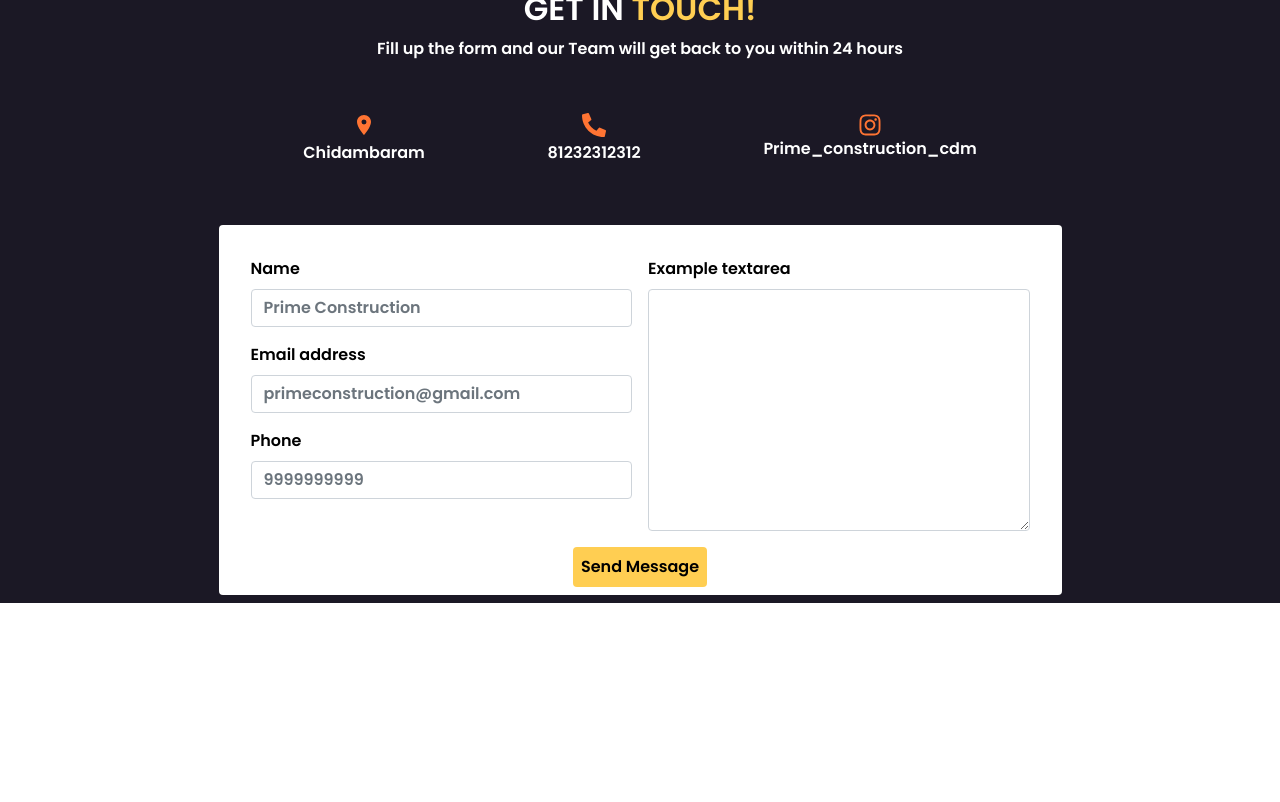
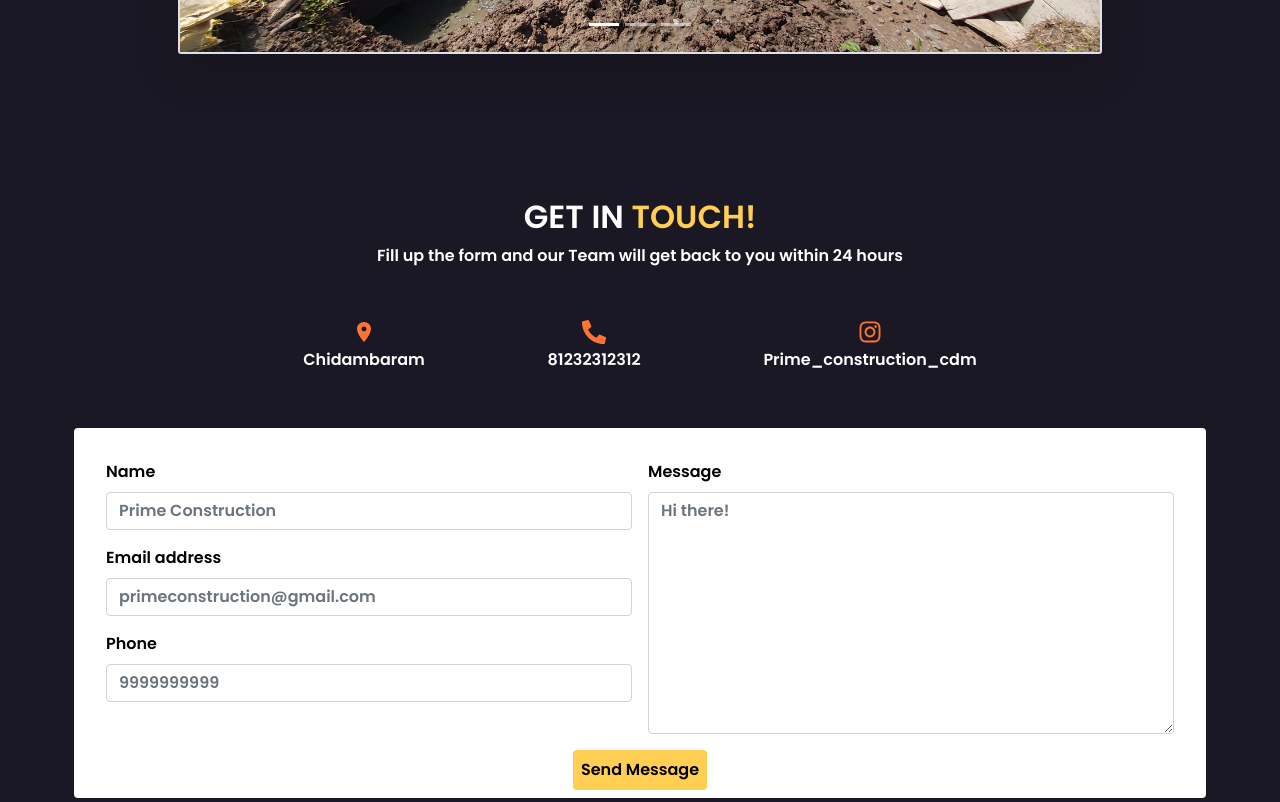
Before and after one commit to LUCIFER-dev-king/primeconstruction, a React (Create React App) app: page / in a window 1280 px wide. Shown: the part 2180-2982 px from the top of the page. Before the commit the page ends 2783 px from the top, so only its background shows below. Built offline with nearby package versions, Linux system fonts and the light colour scheme.

Commit message:
fixed contact form and bug fixes

```diff
--- a/package.json
+++ b/package.json
@@ -3,6 +3,7 @@
   "version": "0.1.0",
   "private": true,
   "dependencies": {
+    "@formspree/react": "^2.2.4",
     "@testing-library/jest-dom": "^5.15.1",
     "@testing-library/react": "^11.2.7",
     "@testing-library/user-event": "^12.8.3",
--- a/src/App.css
+++ b/src/App.css
@@ -110,6 +110,9 @@
 }
 
 @media (min-width: 1200px) {
+  .banner {
+    height: 100vh;
+  }
 }
 
 /* Landscape tablets and medium desktops */
@@ -187,6 +190,7 @@
 
   .contact-links {
     display: block;
+    padding: 0;
   }
   .contact-form {
     display: block;
--- a/src/components/Compare.js
+++ b/src/components/Compare.js
@@ -5,7 +5,7 @@ import img2 from "../assets/renovate1/2.jpg";
 
 const Compare = () => {
   return (
-    <div className='container p-md-5 '>
+    <div className='container p-md-5 mt-3 mt-md-0'>
       <div
         id='carouselExampleDark'
         className='carousel slide rounded-1 border border-2 shadow-lg ms-md-5 me-md-5 mb-md-5 mt-md-2'
--- a/src/components/Coursel.js
+++ b/src/components/Coursel.js
@@ -3,7 +3,7 @@ import checkdam1 from "../assets/checkdam/checkdam 1.jpg";
 import checkdam2 from "../assets/checkdam/checkdam 2.jpg";
 const Coursel = () => {
   return (
-    <div className='container p-lg-5 p-md-3 p-sm-1'>
+    <div className='container p-lg-5 p-md-3 p-sm-1 mt-3 mt-md-0'>
       <div
         id='carouselExampleDark'
         className='carousel slide rounded-1 border border-2 shadow-lg ms-xl-5 me-xl-5 mb-xl-5 mt-xl-2'
--- a/src/components/banner.js
+++ b/src/components/banner.js
@@ -4,7 +4,7 @@ import img from "../assets/logo.jpg";
 import { MdMenu } from "react-icons/md";
 const Banner = () => {
   return (
-    <div className='p-2'>
+    <div className='banner p-2'>
       <nav className='navbar navbar-expand-lg navbar-dark'>
         <div className='container'>
           <a className='navbar-brand fs-4' href='#banner'>
--- a/src/components/contact.js
+++ b/src/components/contact.js
@@ -1,10 +1,16 @@
 import React from "react";
 import { FaPhoneAlt, FaInstagram } from "react-icons/fa";
 import { MdLocationOn } from "react-icons/md";
+import { useForm, ValidationError } from "@formspree/react";
+
 // #1B1825
 // #1B2259
 // blue 234AE2
 const Contact = () => {
+  const [state, handleSubmit] = useForm("mnqwqqlv");
+  if (state.succeeded) {
+    console.log("Thanks for joining!");
+  }
   return (
     <div
       id='contact'
@@ -48,62 +54,80 @@ const Contact = () => {
           >
             <div className='d-flex p-1 flex-column justify-content-center align-items-center contact-link-icon'>
               <FaInstagram style={{ fontSize: "1.5rem", color: "#FF7433" }} />
-              <p>Prime_construction_cdm</p>
+              <p className='mt-1'>Prime_construction_cdm</p>
             </div>
           </a>
         </div>
       </div>
-      <div className='container p-2' style={{ fontSize: "1rem" }}>
-        <div className='mx-auto rounded-2 bg-white w-75 text-black pb-2'>
+      <div className='container p-1' style={{ fontSize: "1rem" }}>
+        <form onSubmit={handleSubmit}>
+          <div className='mx-auto rounded-2 bg-white w-100 w-md-75 text-black pb-2'>
             <div className='d-lg-flex justify-content-around py-4 px-md-4 contact-form'>
               <div className='d-md-flex flex-column w-100 p-2 contact-form'>
                 <div className='mb-3'>
-                <label for='exampleFormControlInput1' className='form-label'>
+                  <label htmlFor='name' className='form-label'>
                     Name
                   </label>
                   <input
                     type='text'
-                  className='form-control'
-                  id='exampleFormControlInput1'
+                    className='form-control text-muted'
+                    id='name'
+                    name='name'
                     placeholder='Prime Construction'
                   />
                 </div>
                 <div className='mb-3'>
-                <label for='exampleFormControlInput1' className='form-label'>
+                  <label htmlFor='email' className='form-label'>
                     Email address
                   </label>
                   <input
                     type='email'
-                  className='form-control'
-                  id='exampleFormControlInput1'
+                    className='form-control text-muted'
+                    id='email'
+                    name='email'
                     placeholder='primeconstruction@gmail.com'
+                  />
+                  <ValidationError
+                    prefix='Email'
+                    field='email'
+                    errors={state.errors}
                   />
                 </div>
                 <div className='mb-3'>
-                <label for='exampleFormControlInput1' className='form-label'>
+                  <label htmlFor='phone' className='form-label'>
                     Phone
                   </label>
                   <input
-                  type='number'
-                  className='form-control'
-                  id='exampleFormControlInput1'
+                    type='tel'
+                    className='form-control text-muted'
+                    id='phone'
+                    name='phone'
                     placeholder='9999999999'
                   />
                 </div>
               </div>
               <div className='mb-3 w-100 p-2'>
-              <label for='exampleFormControlTextarea1' className='form-label'>
-                Example textarea
+                <label htmlFor='message' className='form-label'>
+                  Message
                 </label>
                 <textarea
-                className='form-control h-100'
-                id='exampleFormControlTextarea1'
+                  className='form-control h-100 text-muted'
+                  id='message'
                   rows='3'
+                  name='message'
+                  placeholder='Hi there!'
                 ></textarea>
+                <ValidationError
+                  prefix='Message'
+                  field='message'
+                  errors={state.errors}
+                />
               </div>
             </div>
             <button
-            className='d-flex rounded-2 mx-auto p-2 border border-0 '
+              className='d-flex rounded-2 mx-auto p-2 border border-0'
+              type='submit'
+              disabled={state.submitting}
               style={{
                 backgroundColor: "#FFCE52",
               }}
@@ -111,6 +135,7 @@ const Contact = () => {
               Send Message
             </button>
           </div>
+        </form>
       </div>
     </div>
   );
--- a/src/components/quote.js
+++ b/src/components/quote.js
@@ -7,7 +7,7 @@ const Quote = () => {
     );
 
     return (
-      <Card className='mt-2 px-2 py-3' onClick={decoratedOnClick}>
+      <Card className='mt-2 px-2 py-2 py-md-3' onClick={decoratedOnClick}>
         {children}
       </Card>
     );
```
Also changed, not shown: 1 other file (tests, documents, lock files or other folders). Lines whose indentation alone changed are shown as unchanged.
